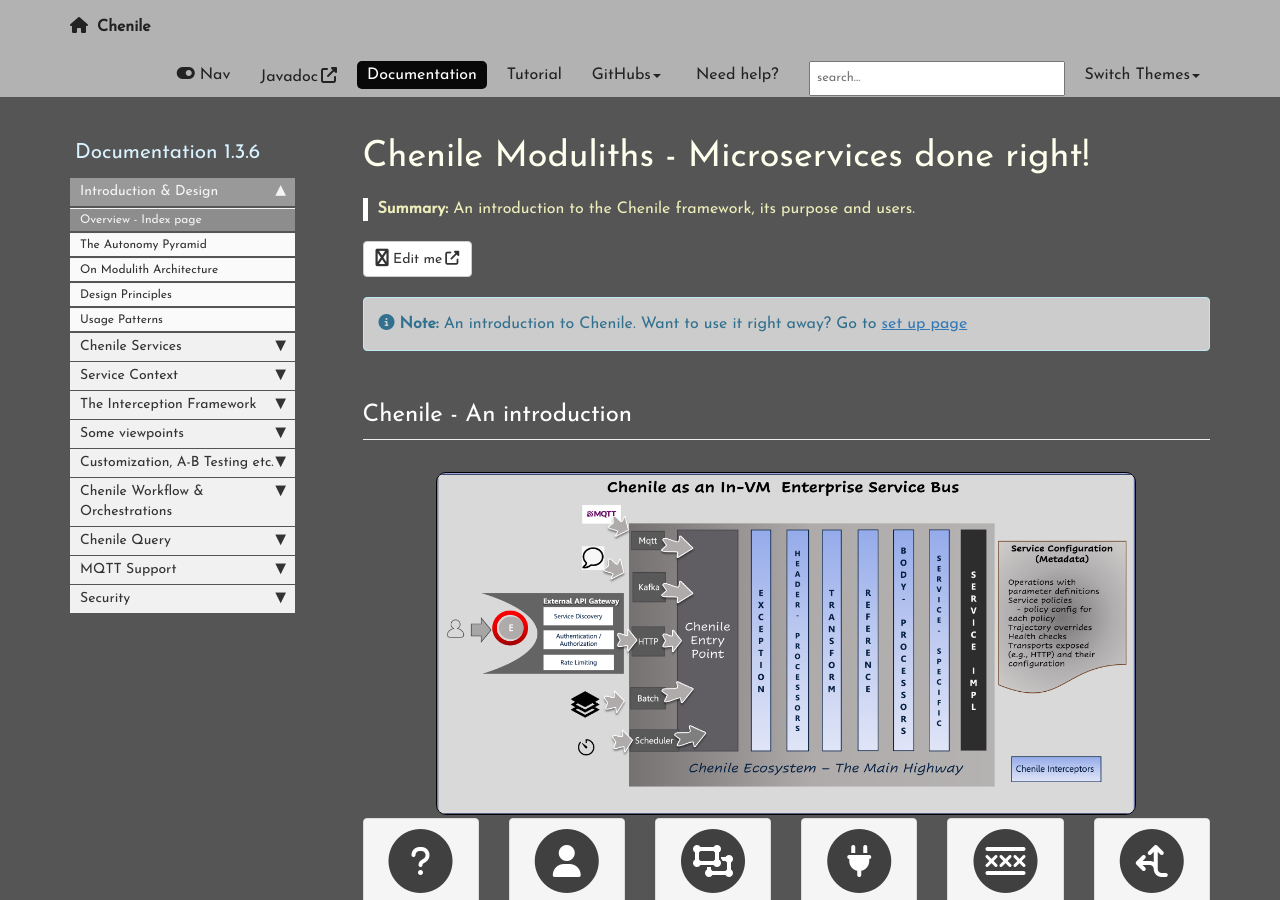
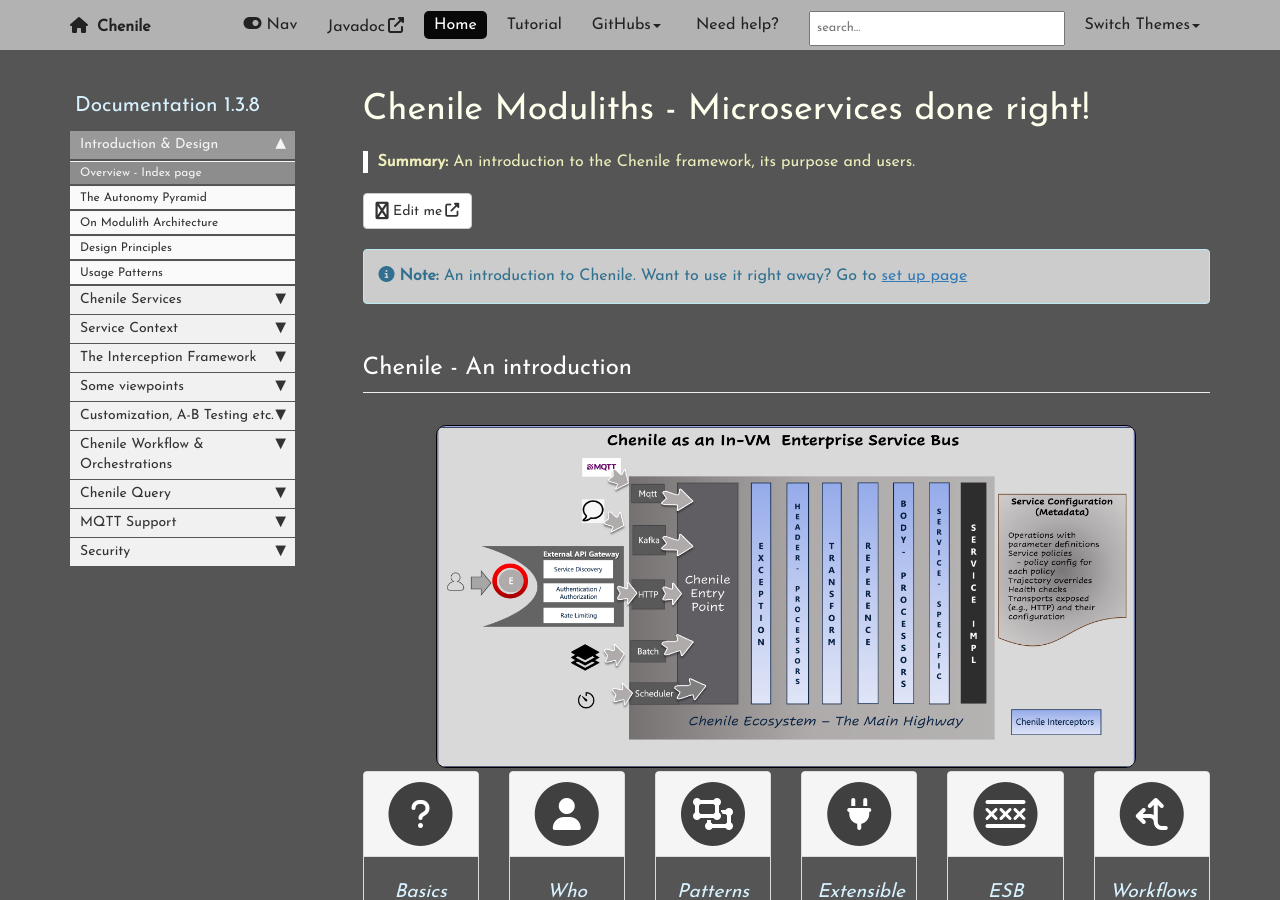
Before and after one commit to rajakolluru/cheniledocs.github.io, a Jekyll site: the page built from index.html, in a window 1280 px wide and 900 px high. Built offline with Jekyll 4.4.1, drawn with Linux system fonts in a browser that asks for light colours; comment, search, counter and statistics services are not loaded.

Commit message:
content update

```diff
--- a/_data/sidebars/chenile_sidebar.yml
+++ b/_data/sidebars/chenile_sidebar.yml
@@ -4,7 +4,7 @@
 entries:
 - title: Sidebar
   product: Documentation
-  version: 1.3.6
+  version: 1.3.8
   folders:
 
   - title:
--- a/_data/topnav.yml
+++ b/_data/topnav.yml
@@ -5,7 +5,7 @@
   items:
     - title: Javadoc
       external_url: https://javadoc.chenile.org
-    - title: Documentation
+    - title: Home
       url: /index.html
     - title: Tutorial
       url: /app-gen-landing-page.html
```
